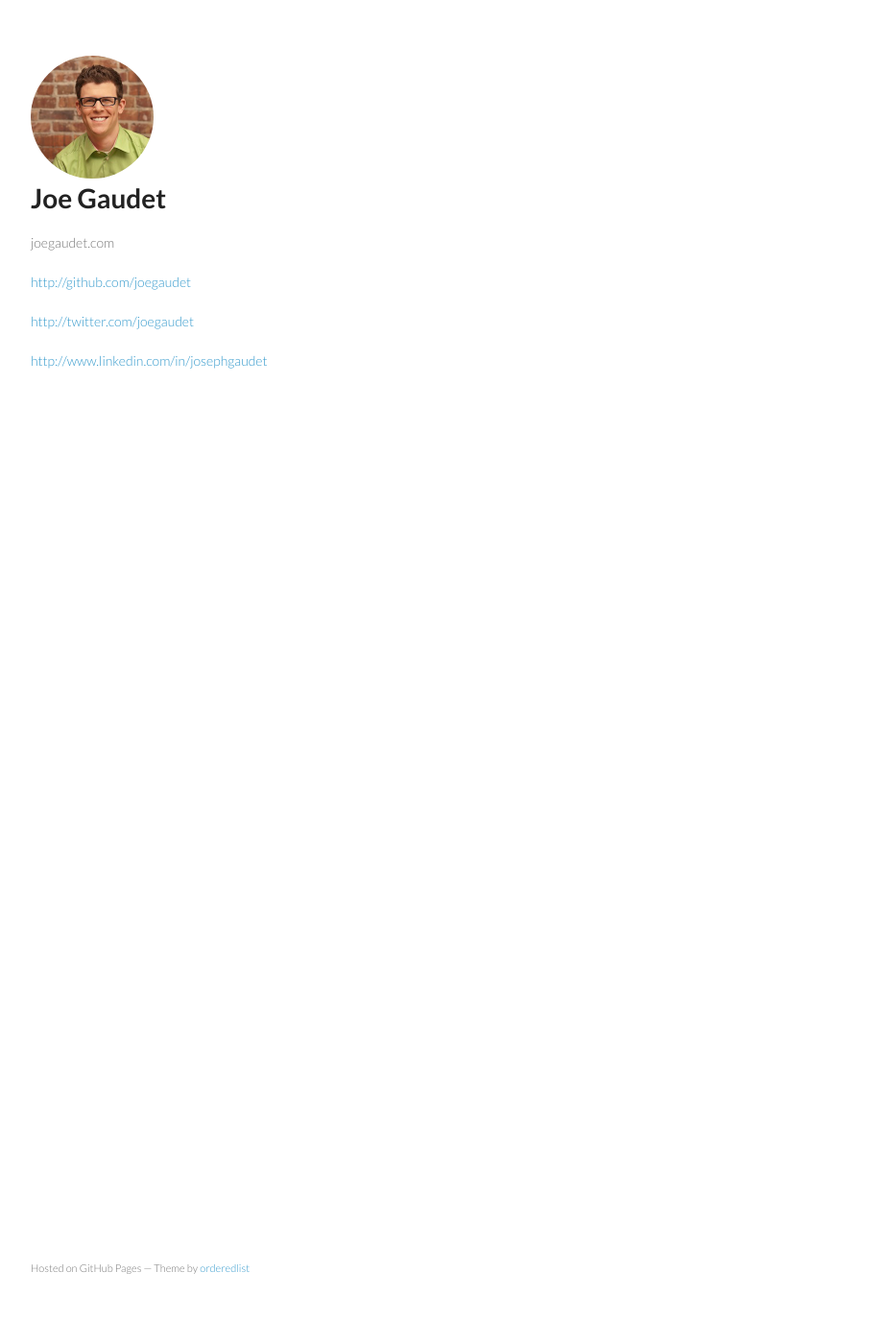
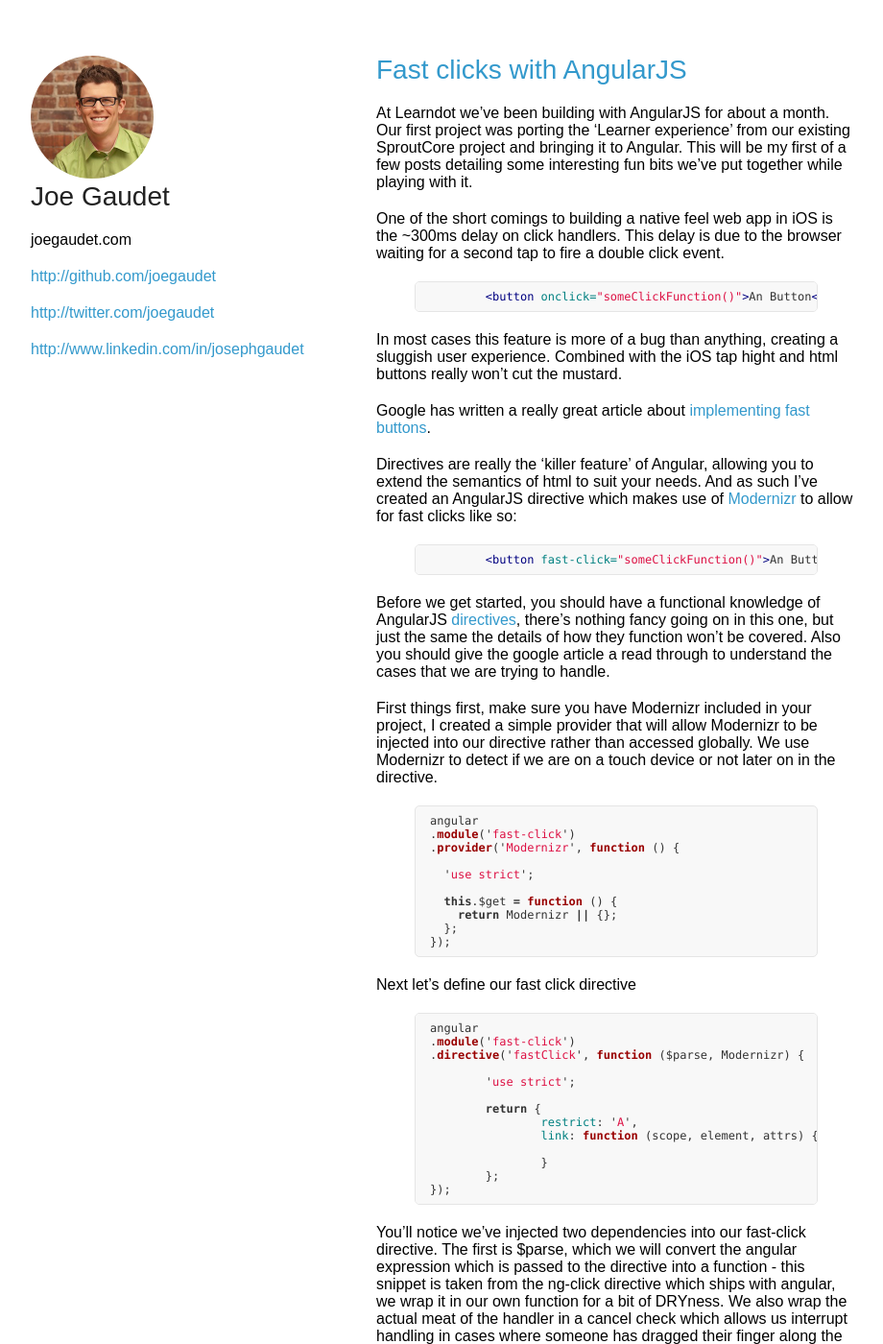
Before and after one commit to joegaudet/joegaudet.github.io, a Jekyll site: the page built from index.html, in a window 1280 px wide and 1400 px high. Shown: the whole window at 96% size, without its empty margins (178-1098 px from the left). Built offline with Jekyll 4.4.1, drawn with Linux system fonts in a browser that asks for light colours; Markdown is read by kramdown in place of the engine named in the settings; a style sheet for code colours, icons or effects is not loaded; some of the changed text lies outside the part shown.

Commit message:
progress ?

```diff
--- a/_layouts/default.html
+++ b/_layouts/default.html
@@ -9,6 +9,8 @@
   <link rel="stylesheet" href="stylesheets/styles.css">
   <link rel="stylesheet" href="stylesheets/pygment_trac.css">
   <meta name="viewport" content="width=device-width, initial-scale=1, user-scalable=no">
+<link rel="stylesheet" href="//f.fontdeck.com/s/css/posU9Y0DYSwKyT7pZ5oMklOhSjk/localhost/35587.css" type="text/css" />
+<link rel="stylesheet" href="//f.fontdeck.com/s/css/posU9Y0DYSwKyT7pZ5oMklOhSjk/joegaudet.com/35587.css" type="text/css" />
     <!--[if lt IE 9]>
     <script src="//html5shiv.googlecode.com/svn/trunk/html5.js"></script>
     <![endif]-->
@@ -31,7 +33,6 @@
 
 
       <footer>
-      <p><small>Hosted on GitHub Pages &mdash; Theme by <a href="https://github.com/orderedlist">orderedlist</a></small></p>
       </footer>
     </div>
     <script src="javascripts/scale.fix.js"></script>
--- a/_layouts/post.html
+++ b/_layouts/post.html
@@ -5,7 +5,7 @@ layout: default
 <article class="post">
 	<section>
 
-		<h2>{{ page.title }}</h2>
+		<h1>{{ page.title }}</h1>
 
 		<p class="meta">{{ page.date | date_to_string }}</p>
 
--- /dev/null
+++ b/_posts/2013-07-19-fast-clicks-with-angular-js.markdown
@@ -0,0 +1,138 @@
+---
+layout: post
+title:  "Fast clicks with AngularJS"
+date:   2013-07-19 16:35:07
+comments: true
+---
+
+At Learndot we've been building with AngularJS for about a month. Our first project was porting the 'Learner experience' from our existing SproutCore project and bringing it to Angular. This will be my first of a few posts detailing some interesting fun bits we've put together while playing with it.
+
+One of the short comings to building a native feel web app in iOS is the ~300ms delay on click handlers. This delay is due to the browser waiting for a second tap to fire a double click event.
+
+{% highlight html %}
+	<button onclick="someClickFunction()">An Button</button>
+{% endhighlight %}
+
+In most cases this feature is more of a bug than anything, creating a sluggish user experience. Combined with the iOS tap hight and html buttons really won't cut the mustard.
+
+Google has written a really great article about [implementing fast buttons](https://developers.google.com/mobile/articles/fast_buttons).
+
+Directives are really the 'killer feature' of Angular, allowing you to extend the semantics of html to suit your needs. And as such I've created an AngularJS directive which makes use of [Modernizr](http://modernizr.com/) to allow for fast clicks like so:
+
+{% highlight html %}
+	<button fast-click="someClickFunction()">An Button</button>
+{% endhighlight %}
+
+Before we get started, you should have a functional knowledge of AngularJS [directives](http://docs.angularjs.org/guide/directive), there's nothing fancy going on in this one, but just the same the details of how they function won't be covered. Also you should give the google article a read through to understand the cases that we are trying to handle.
+
+First things first, make sure you have Modernizr included in your project, I created a simple provider that will allow Modernizr to be injected into our directive rather than accessed globally. We use Modernizr to detect if we are on a touch device or not later on in the directive.
+
+{% highlight js %}
+angular
+.module('fast-click')
+.provider('Modernizr', function () {
+
+  'use strict';
+
+  this.$get = function () {
+    return Modernizr || {};
+  };
+});
+{% endhighlight %}
+
+Next let's define our fast click directive
+
+{% highlight js %}
+
+angular
+.module('fast-click')
+.directive('fastClick', function ($parse, Modernizr) {
+
+	'use strict';
+
+	return {
+		restrict: 'A',
+		link: function (scope, element, attrs) {
+
+	 	}
+	};
+});
+
+{% endhighlight %}
+
+You'll notice we've injected two dependencies into our fast-click directive. The first is $parse, which we will convert the angular expression which is passed to the directive into a function - this snippet is taken from the ng-click directive which ships with angular, we wrap it in our own function for a bit of DRYness. We also wrap the actual meat of the handler in a cancel check which allows us interrupt handling in cases where someone has dragged their finger along the button (read: swiped).
+
+{% highlight js %}
+
+clickFunction = function (event) {
+	// if something has cause this handler to be
+	// canceled lets prevent execution
+	if (!canceled) {
+		scope.$apply(function () {
+    	fn(scope, {$event: event});
+		});
+	}
+};
+
+{% endhighlight %}
+
+Now we setup our click handlers, the main difference between this implementation and the google implementation is that we use Modernizer to determine if we have a touch enabled device or not. This prevents us from needing to attach to the click function and
+
+This approach also prevents us from needing a click debouncer (or buster) which simplifies things a great deal by avoiding putting event handlers on the body - it also keeps things contained to this one directive.
+
+{% highlight js %}
+
+/**
+ * If we are actually on a touch device lets
+ * setup our fast clicks
+ */
+if (Modernizr.touch) {
+
+  element.on('touchstart', function (event) {
+    event.stopPropagation();
+
+    var touches = event.originalEvent.touches;
+
+    startX = touches[0].clientX;
+    startY = touches[0].clientY;
+
+    element.trigger('mousedown');
+    canceled = false;
+  });
+
+  element.on('touchend', function (event) {
+
+    event.stopPropagation();
+    element.trigger('mouseup', true);
+
+    clickFunction();
+  });
+
+  element.on('touchmove', function (event) {
+    var touches = event.originalEvent.touches;
+
+    // handles the case where we've swiped on a button
+    if (Math.abs(touches[0].clientX - startX) > 10 ||
+      Math.abs(touches[0].clientY - startY) > 10) {
+      canceled = true;
+    }
+  });
+}
+
+/**
+ * If we are not on a touch enabled device lets bind
+ * the action to click
+ */
+if (!Modernizr.touch) {
+  element.on('click', function (event) {
+    clickFunction(event);
+  });
+}
+
+{% endhighlight %}
+
+And that's it, you can now use the fast click directive exactly as you would ng-click. If you want to be fully html5 compliant toss an x-fast-click on the font of there, or a data-fast-click, just be sure to update the directive definition.
+
+All of the code is available here : [https://github.com/joegaudet/ng-fast-click](https://github.com/joegaudet/ng-fast-click).
+
+.joe out.
--- a/index.html
+++ b/index.html
@@ -6,9 +6,8 @@ title:  "Hi"
 {% for post in site.posts limit: 5 %}
 <article>
 	<section>
-		<h3><a href="{{ post.url }}">{{ post.title }}</a></h3>
-
-			{{ post.content }}
-		</section>
-	</article>
-	{% endfor %}
+	<h1><a href="{{ post.url }}">{{ post.title }}</a></h1>
+		{{ post.content }}
+	</section>
+</article>
+{% endfor %}
--- a/stylesheets/styles.css
+++ b/stylesheets/styles.css
@@ -1,15 +1,13 @@
-@import url(https://fonts.googleapis.com/css?family=Lato:300italic,700italic,300,700);
 
 body {
   padding:50px;
-  font:14px/1.5 Lato, "Helvetica Neue", Helvetica, Arial, sans-serif;
-  color:#777;
-  font-weight:300;
+  font-family:"Insider Regular", Arial, Helvetica, sans-serif; font-weight:400; font-style:normal;
 }
 
 h1, h2, h3, h4, h5, h6 {
   color:#222;
   margin:0 0 20px;
+  font-family:"Insider Medium", Arial, Helvetica, sans-serif; font-weight:500; font-style:normal;
 }
 
 p, ul, ol, table, pre, dl {
```
Lines whose indentation alone changed are shown as unchanged.
